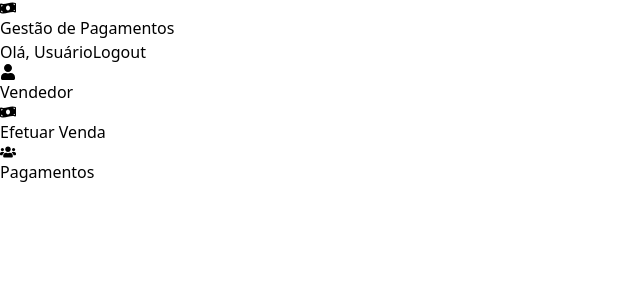
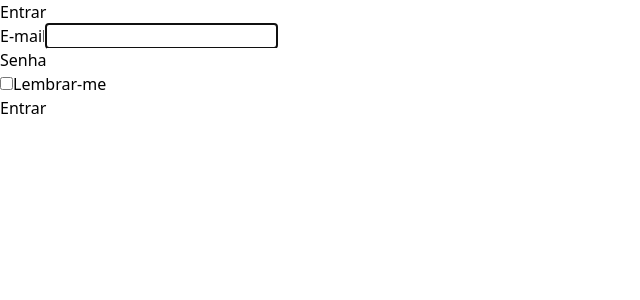
Before and after one commit to eltonsantos/gestao-pagamentos, a React (Vite) app in the folder frontend/: page /login in a window 1280 px wide. Shown: the top 300 px of the page, without its empty margins (0-640 px from the left). Built offline with nearby package versions, Linux system fonts and the light colour scheme.

Commit message:
Auth context login logout and create routes privates

```diff
--- a/frontend/src/App.tsx
+++ b/frontend/src/App.tsx
@@ -1,28 +1,25 @@
-import { BrowserRouter as Router, Route, Routes } from "react-router-dom";
+import { Routes, Route } from "react-router-dom";
+import { DefaultLayout } from "./components/DefaultLayout";
+import { PrivateRoute } from "./routes/private.routes";
+import { Login } from "./components/Login";
 import { Dashboard } from "./components/Dashboard";
-import { Header } from "./components/Header";
-import { Sidebar } from "./components/Sidebar";
 import { Checkout } from "./components/Checkout";
 import { Payment } from "./components/Payment";
 import { FormSeller } from "./components/FormSeller";
 
 export function App() {
   return (
-    <Router>
-      <div className="flex flex-col h-screen">
-        <Header />
-        <div className="flex flex-1">
-          <Sidebar />
-          <div className="flex-1 p-6">
     <Routes>
+      <Route path="/login" element={<Login />} />
+
+      <Route element={<PrivateRoute />}>
+        <Route element={<DefaultLayout />}>
           <Route path="/" element={<Dashboard />} />
           <Route path="/checkout" element={<Checkout />} />
           <Route path="/payments" element={<Payment />} />
           <Route path="/register-seller" element={<FormSeller />} />
+        </Route>
+      </Route>
     </Routes>
-          </div>
-        </div>
-      </div>
-    </Router>
-  )
+  );
 }
--- /dev/null
+++ b/frontend/src/components/DefaultLayout.tsx
@@ -0,0 +1,17 @@
+import { Header } from "../components/Header";
+import { Sidebar } from "../components/Sidebar";
+import { Outlet } from "react-router-dom";
+
+export function DefaultLayout() {
+  return (
+    <div className="flex flex-col h-screen">
+      <Header />
+      <div className="flex flex-1">
+        <Sidebar />
+        <div className="flex-1 p-6">
+          <Outlet />
+        </div>
+      </div>
+    </div>
+  );
+}
--- a/frontend/src/components/Header.tsx
+++ b/frontend/src/components/Header.tsx
@@ -1,6 +1,9 @@
 import { FaMoneyBillWave } from "react-icons/fa";
+import { useAuth } from "../contexts/AuthContext";
 
 export function Header() {
+  const { userEmail, logout } = useAuth();
+
   return (
     <header className="bg-orange-600 text-white p-4 flex justify-between items-center">
       <h1 className="text-lg text-center align-middle flex gap-2">
@@ -8,8 +11,8 @@ export function Header() {
         Gestão de Pagamentos
       </h1>
       <div>
-        <span className="mr-4">Olá, Usuário</span>
-        <button className="bg-white text-orange-600 px-4 py-2 rounded">Logout</button>
+        <span className="mr-4">Olá, {userEmail || 'Usuário'}</span>
+        <button onClick={logout} className="bg-white text-orange-600 px-4 py-2 rounded">Logout</button>
       </div>
     </header>
   );
--- a/frontend/src/components/Login.tsx
+++ b/frontend/src/components/Login.tsx
@@ -1,7 +1,100 @@
-export function Login () {
+import { useState } from "react";
+import { useAuth } from "../contexts/AuthContext";
+
+export function Login() {
+  const [email, setEmail] = useState("");
+  const [password, setPassword] = useState("");
+  const [rememberMe, setRememberMe] = useState(false);
+  const [errors, setErrors] = useState<string[]>([]);
+  const { login } = useAuth();
+
+  const handleSubmit = (e: React.FormEvent) => {
+    e.preventDefault();
+    if (email === "" || password === "") {
+      setErrors(["Por favor, preencha todos os campos."]);
+      return
+    }
+
+    const loginSuccess = login(email, password);
+
+    if (!loginSuccess) {
+      setErrors(["Credenciais inválidas. Use teste@teste.com e senha 123456"]);
+    } else {
+      setErrors([]);
+    }
+  };
+
   return (
-    <div>
-      Login
+    <div className="min-h-screen flex items-center justify-center bg-gray-100">
+      <div className="max-w-md w-full bg-white p-8 rounded-lg shadow-md">
+        <h2 className="text-3xl font-bold text-center mb-6 text-orange-600">Entrar</h2>
+
+        {errors.length > 0 && (
+          <div className="bg-red-100 border border-red-400 text-red-700 px-4 py-3 rounded relative mb-4">
+            <h2 className="text-lg font-semibold">Erro</h2>
+            <ul className="list-disc pl-5 mt-2">
+              {errors.map((message, index) => (
+                <li key={index}>{message}</li>
+              ))}
+            </ul>
+          </div>
+        )}
+
+        <form onSubmit={handleSubmit}>
+          <div className="space-y-4">
+            <div>
+              <label htmlFor="email" className="block text-sm font-medium text-gray-700">
+                E-mail
+              </label>
+              <input
+                id="email"
+                type="email"
+                value={email}
+                onChange={(e) => setEmail(e.target.value)}
+                required
+                autoFocus
+                className="mt-1 block w-full px-3 py-2 border border-gray-300 rounded-md shadow-sm focus:outline-none focus:ring-orange-500 focus:border-orange-500 sm:text-sm"
+              />
+            </div>
+
+            <div>
+              <label htmlFor="password" className="block text-sm font-medium text-gray-700">
+                Senha
+              </label>
+              <input
+                id="password"
+                type="password"
+                value={password}
+                onChange={(e) => setPassword(e.target.value)}
+                required
+                className="mt-1 block w-full px-3 py-2 border border-gray-300 rounded-md shadow-sm focus:outline-none focus:ring-orange-500 focus:border-orange-500 sm:text-sm"
+              />
+            </div>
+
+            <div className="flex items-center">
+              <input
+                id="remember_me"
+                type="checkbox"
+                checked={rememberMe}
+                onChange={() => setRememberMe(!rememberMe)}
+                className="h-4 w-4 text-orange-600 focus:ring-orange-500 border-gray-300 rounded"
+              />
+              <label htmlFor="remember_me" className="ml-2 block text-sm text-gray-900">
+                Lembrar-me
+              </label>
+            </div>
+          </div>
+
+          <div className="mt-6">
+            <button
+              type="submit"
+              className="w-full bg-orange-600 text-white py-2 px-4 border border-transparent rounded-md shadow-sm text-sm font-medium hover:bg-orange-700 focus:outline-none focus:ring-2 focus:ring-offset-2 focus:ring-orange-500"
+            >
+              Entrar
+            </button>
+          </div>
+        </form>
+      </div>
     </div>
-  )
+  );
 }
--- /dev/null
+++ b/frontend/src/contexts/AuthContext.tsx
@@ -0,0 +1,47 @@
+import { createContext, useContext, useState, ReactNode } from 'react';
+import { useNavigate } from 'react-router-dom';
+
+interface AuthContextType {
+  isAuthenticated: boolean;
+  userEmail: string | null;
+  login: (email: string, password: string) => boolean;
+  logout: () => void;
+}
+
+const AuthContext = createContext<AuthContextType | null>(null);
+
+export function AuthProvider({ children }: { children: ReactNode }) {
+  const [isAuthenticated, setIsAuthenticated] = useState(false);
+  const [userEmail, setUserEmail] = useState<string | null>(null);
+  const navigate = useNavigate();
+
+  const login = (email: string, password: string) => {
+    if (email === 'teste@teste.com' && password === '123456') {
+      setIsAuthenticated(true);
+      setUserEmail(email);
+      navigate('/');
+      return true;
+    }
+    return false;
+  };
+
+  const logout = () => {
+    setIsAuthenticated(false);
+    setUserEmail(null);
+    navigate('/login');
+  };
+
+  return (
+    <AuthContext.Provider value={{ isAuthenticated, userEmail, login, logout }}>
+      {children}
+    </AuthContext.Provider>
+  );
+}
+
+export const useAuth = () => {
+  const context = useContext(AuthContext);
+  if (!context) {
+    throw new Error('useAuth must be used within an AuthProvider');
+  }
+  return context;
+};
--- a/frontend/src/main.tsx
+++ b/frontend/src/main.tsx
@@ -2,9 +2,15 @@ import { StrictMode } from 'react'
 import { createRoot } from 'react-dom/client'
 import './index.css'
 import { App } from './App.tsx'
+import { BrowserRouter } from 'react-router-dom'
+import { AuthProvider } from './contexts/AuthContext.tsx'
 
 createRoot(document.getElementById('root')!).render(
   <StrictMode>
-    <App />
+    <BrowserRouter>
+      <AuthProvider>
+        <App />
+      </AuthProvider>
+    </BrowserRouter>
   </StrictMode>,
 )
--- /dev/null
+++ b/frontend/src/routes/private.routes.tsx
@@ -0,0 +1,7 @@
+import { Navigate, Outlet } from 'react-router-dom';
+import { useAuth } from '../contexts/AuthContext';
+
+export function PrivateRoute() {
+  const { isAuthenticated } = useAuth();
+  return isAuthenticated ? <Outlet /> : <Navigate to="/login" />;
+}
```
Lines whose indentation alone changed are shown as unchanged.
